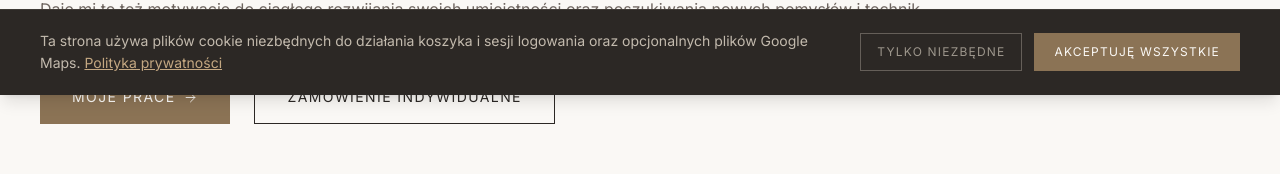
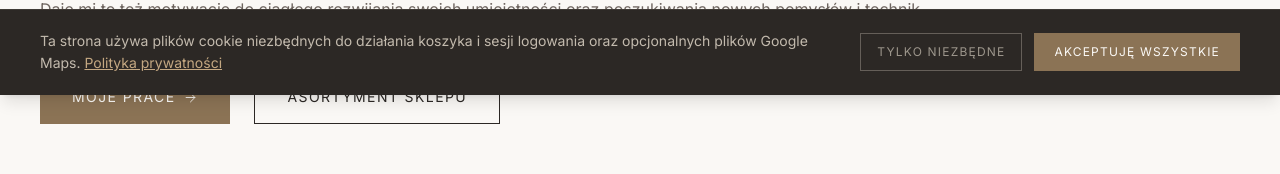
Before and after one commit to Thashar/Unique-Ceramics-v2, a Next.js app: page /o-mnie in a window 1280 px wide. Shown: the part 705-879 px from the top of the page. Built offline with nearby package versions, Linux system fonts and the light colour scheme; no server answers; the database is empty; a web font is replaced by a local one.

Commit message:
O mnie: zmiana przycisków — Moje prace → /moje-projekty, drugi → Asortyment sklepu
Co-Authored-By: Claude Sonnet 4.6 <noreply@anthropic.com>

```diff
--- a/app/o-mnie/page.tsx
+++ b/app/o-mnie/page.tsx
@@ -82,17 +82,17 @@ export default async function AboutPage() {
 
               <div className="mt-12 flex flex-wrap gap-6">
                 <Link
-                  href="/sklep"
+                  href="/moje-projekty"
                   className="inline-flex items-center gap-2 bg-clay hover:bg-terracotta text-warm-white text-sm tracking-widest uppercase px-8 py-4 transition-colors group"
                 >
                   Moje prace
                   <ArrowRight size={15} className="group-hover:translate-x-1 transition-transform" strokeWidth={1.5} />
                 </Link>
                 <Link
-                  href="/zamowienie-indywidualne"
+                  href="/sklep"
                   className="inline-flex items-center gap-2 border border-espresso hover:bg-espresso hover:text-cream text-espresso text-sm tracking-widest uppercase px-8 py-4 transition-colors"
                 >
-                  Zamówienie indywidualne
+                  Asortyment sklepu
                 </Link>
               </div>
             </div>
```
